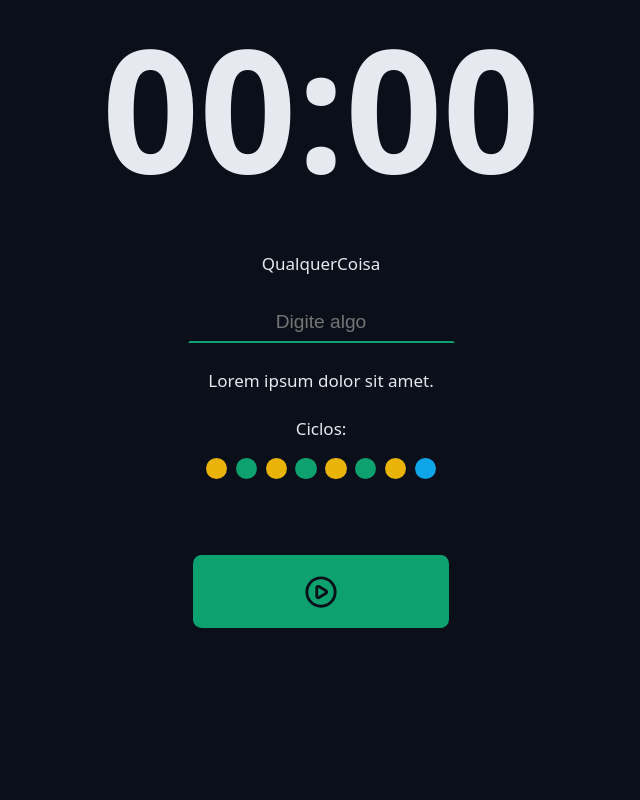
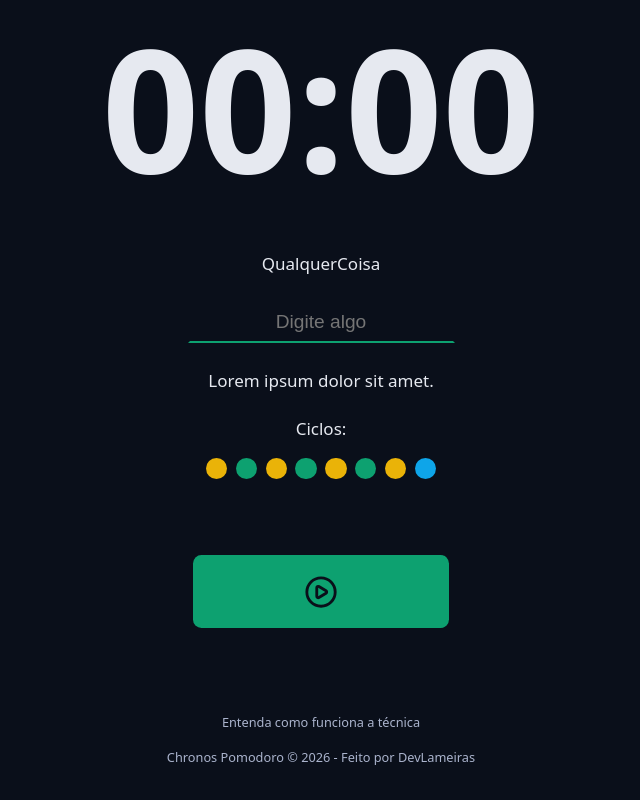
Before and after one commit to DevLameiras/chronos-pomodoro, a React (Vite) app: page / in a window 1280 px wide. Shown: the part 340-1140 px from the top of the page, without its empty margins (319-959 px from the left). Before the commit the page ends 1053 px from the top, so only its background shows below. Built offline with nearby package versions, Linux system fonts and the light colour scheme.

Commit message:
Finalizando o botão e criando o footer.

```diff
--- a/src/App.tsx
+++ b/src/App.tsx
@@ -8,6 +8,7 @@ import { DefaultInput } from './components/DefaultInput/Index';
 import { Cycles } from './components/Cycles/Index';
 import { DefaultButton } from './components/DefaultButton/Index';
 import { PlayCircleIcon } from 'lucide-react';
+import { Footer } from './components/Footer';
 
 export function App() {
   return (
@@ -48,6 +49,10 @@ export function App() {
           </div>
         </form>
       </Container>
+
+      <Container>
+        <Footer />
+      </Container>
     </>
   );
 }
--- a/src/components/DefaultButton/Index.tsx
+++ b/src/components/DefaultButton/Index.tsx
@@ -2,12 +2,17 @@ import styles from './styles.module.css';
 
 type DefaultButtonProps = {
   icon: React.ReactNode;
+  color?: 'green' | 'red';
 } & React.ComponentProps<'button'>;
 
-export function DefaultButton({ icon, ...props }: DefaultButtonProps) {
+export function DefaultButton({
+  icon,
+  color = 'green',
+  ...props
+}: DefaultButtonProps) {
   return (
     <>
-      <button className={styles.button} {...props}>
+      <button className={`${styles.button} ${styles[color]}`} {...props}>
         {icon}
       </button>
     </>
--- a/src/components/DefaultButton/styles.module.css
+++ b/src/components/DefaultButton/styles.module.css
@@ -21,3 +21,13 @@
 .button:hover {
   filter: brightness(80%);
 }
+
+.green {
+  background: var(--primary);
+  color: var(--text-over-primary);
+}
+
+.red {
+  background: var(--error);
+  color: var(--text-over-error);
+}
--- /dev/null
+++ b/src/components/Footer/index.tsx
@@ -0,0 +1,13 @@
+import styles from './styles.module.css';
+
+export function Footer() {
+  return (
+    <footer className={styles.footer}>
+      <a href=''>Entenda como funciona a técnica</a>
+      <a href=''>
+        Chronos Pomodoro &copy; {new Date().getFullYear()} - Feito por
+        DevLameiras
+      </a>
+    </footer>
+  );
+}
--- /dev/null
+++ b/src/components/Footer/styles.module.css
@@ -0,0 +1,18 @@
+.footer {
+  display: flex;
+  flex-direction: column;
+  align-items: center;
+  justify-content: center;
+  font-size: 1.2rem;
+  gap: 1.6rem;
+}
+
+.footer a {
+  color: var(--text-muted);
+  text-decoration: none;
+}
+
+.footer a:hover {
+  color: var(--text-muted);
+  text-decoration: underline;
+}
```
